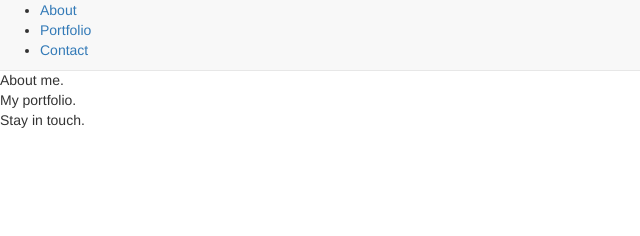
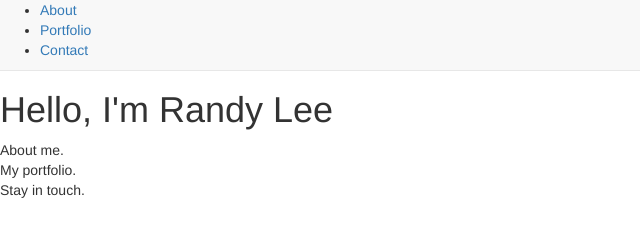
Before and after one commit to arrrleee/myrepo, a website: page index.html in a window 1280 px wide. Shown: the whole page, without its empty margins (0-640 px from the left). Drawn offline with nearby package versions, Linux system fonts and the light colour scheme.

```diff
--- a/index.html
+++ b/index.html
@@ -39,4 +39,7 @@
     <!-- Include all compiled plugins (below), or include individual files as needed -->
     <script src="js/bootstrap.min.js"></script>
   </body>
+  <style type="text/css">
+    body { padding-top: 70px; }
+  </style>
 </html>
```
